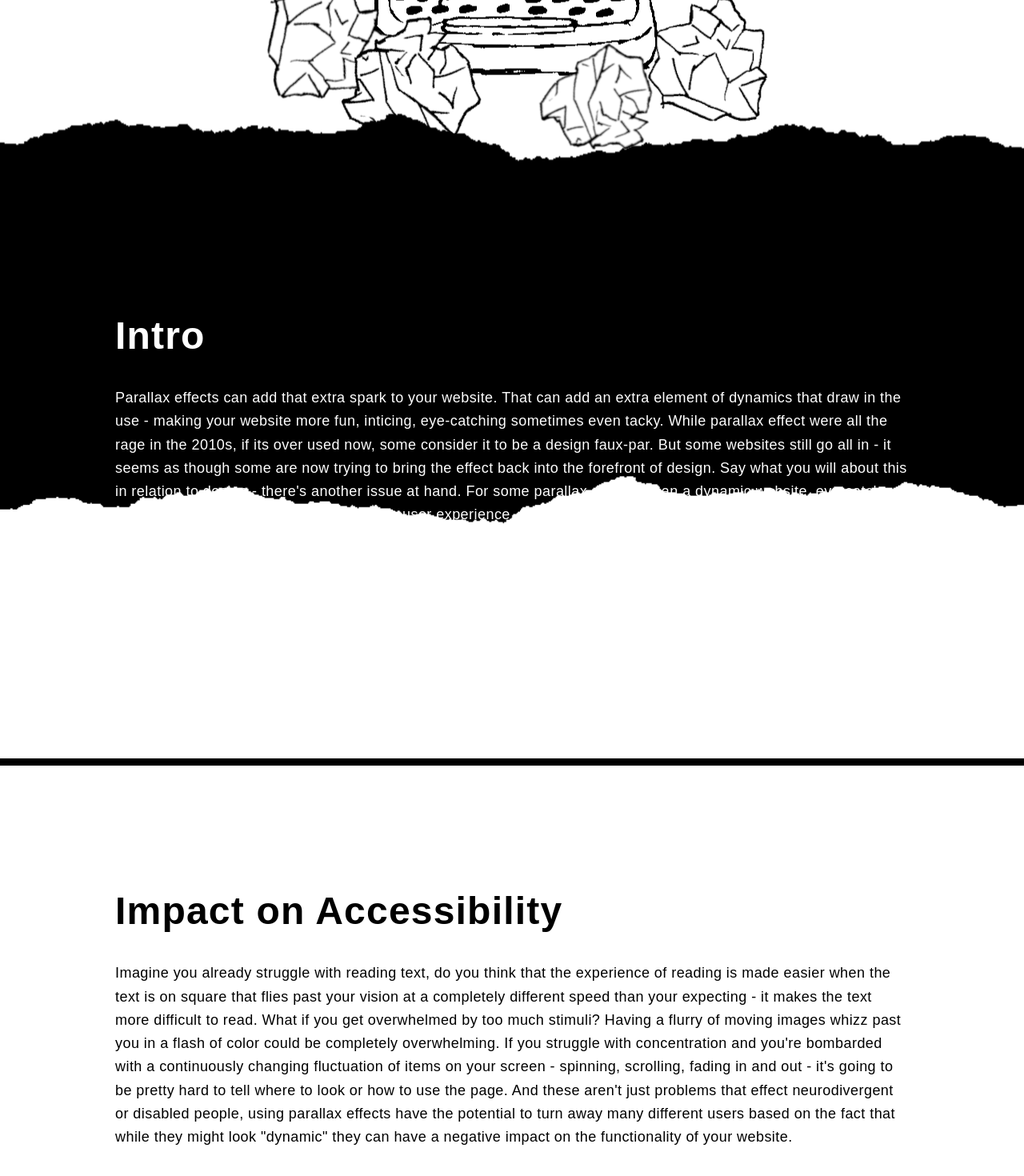
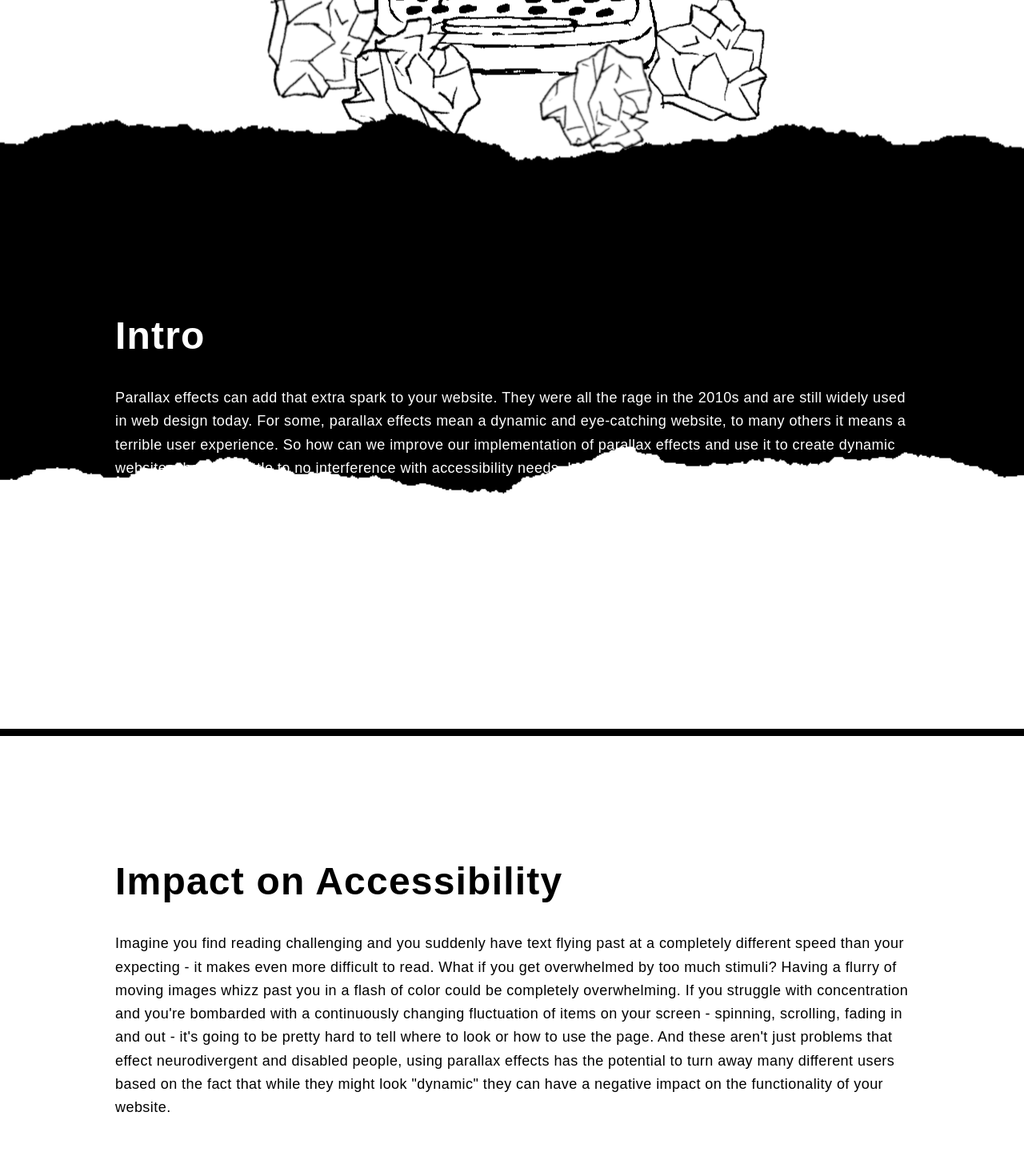
Before and after one commit to ElSmith7/accessibility-with-parallax, a React (Create React App) app: page / in a window 1280 px wide. Shown: the part 414-1884 px from the top of the page at 80% size. Built offline with nearby package versions, Linux system fonts and the light colour scheme.

Commit message:
Updated written content

```diff
--- a/src/components/content.tsx
+++ b/src/components/content.tsx
@@ -10,27 +10,20 @@ const Content = () => {
         <div className="p-28 bg-black" />
       </Parallax>
 
-      <div className="relative bg-black text-white z-1 -mt-40 pt-32 pb-60">
+      <div className="relative bg-black text-white z-1 -mt-40 pt-32 pb-80">
         <div className="font-arimo mx-36 ">
           <h1 className="font-bold text-5xl tracking-wide leading-relaxed">
             Intro
           </h1>
           <br />
           <p className="text-lg tracking-wide leading-relaxed">
-            Parallax effects can add that extra spark to your website. That can
-            add an extra element of dynamics that draw in the use - making your
-            website more fun, inticing, eye-catching sometimes even tacky. While
-            parallax effect were all the rage in the 2010s, if its over used
-            now, some consider it to be a design faux-par. But some websites
-            still go all in - it seems as though some are now trying to bring
-            the effect back into the forefront of design. Say what you will
-            about this in relation to design - there's another issue at hand.
-            For some parallax effects mean a dynamic website, eye-catch and fun
-            - to many others it mean a terrible user experience. Sometimes an
-            experience so bad it even deters users all together. So why should
-            you care about accesibility when using parrallx and how can you use
-            it to creater a fun dynamic website that has little to ne
-            interferance with accesibility needs. Let's dive in!
+            Parallax effects can add that extra spark to your website. They were
+            all the rage in the 2010s and are still widely used in web design
+            today. For some, parallax effects mean a dynamic and eye-catching
+            website, to many others it means a terrible user experience. So how
+            can we improve our implementation of parallax effects and use it to
+            create dynamic websites that have little to no interference with
+            accessibility needs. Let's dive in!
           </p>
         </div>
       </div>
@@ -45,21 +38,19 @@ const Content = () => {
           </h1>
           <br />
           <p className="text-lg tracking-wide leading-relaxed">
-            Imagine you already struggle with reading text, do you think that
-            the experience of reading is made easier when the text is on square
-            that flies past your vision at a completely different speed than
-            your expecting - it makes the text more difficult to read. What if
-            you get overwhelmed by too much stimuli? Having a flurry of moving
-            images whizz past you in a flash of color could be completely
-            overwhelming. If you struggle with concentration and you're
-            bombarded with a continuously changing fluctuation of items on your
-            screen - spinning, scrolling, fading in and out - it's going to be
-            pretty hard to tell where to look or how to use the page. And these
-            aren't just problems that effect neurodivergent or disabled people,
-            using parallax effects have the potential to turn away many
-            different users based on the fact that while they might look
-            "dynamic" they can have a negative impact on the functionality of
-            your website.
+            Imagine you find reading challenging and you suddenly have text
+            flying past at a completely different speed than your expecting - it
+            makes even more difficult to read. What if you get overwhelmed by
+            too much stimuli? Having a flurry of moving images whizz past you in
+            a flash of color could be completely overwhelming. If you struggle
+            with concentration and you're bombarded with a continuously changing
+            fluctuation of items on your screen - spinning, scrolling, fading in
+            and out - it's going to be pretty hard to tell where to look or how
+            to use the page. And these aren't just problems that effect
+            neurodivergent and disabled people, using parallax effects has the
+            potential to turn away many different users based on the fact that
+            while they might look "dynamic" they can have a negative impact on
+            the functionality of your website.
           </p>
         </div>
       </div>
```
